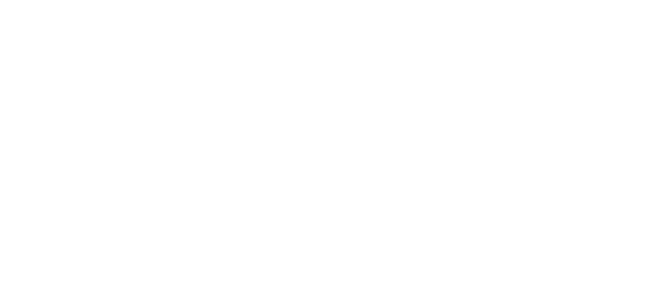
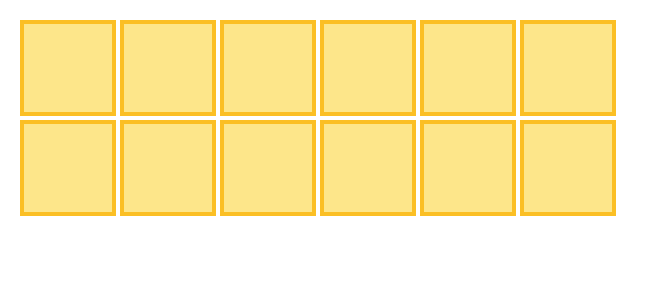
Before and after one commit to kripi-png/VSBuilder, a Svelte app: page / in a window 1280 px wide. Shown: the top 300 px of the page, without its empty margins (0-659 px from the left). Built offline with nearby package versions, Linux system fonts and the light colour scheme.

Commit message:
slots for weapons (and items)

```diff
--- a/src/App.svelte
+++ b/src/App.svelte
@@ -1,5 +1,7 @@
 <script>
+  import EquipmentBar from './lib/EquipmentBar.svelte';
 </script>
 
 <main>
+<EquipmentBar />
 </main>
--- /dev/null
+++ b/src/lib/EquipmentBar.svelte
@@ -0,0 +1,22 @@
+<script>
+import WEAPON_DATA from "/src/assets/weapons.json";
+console.log(WEAPON_DATA);
+
+
+const WEAPONS = Array(6).fill(null);
+const ITEMS = Array(6).fill(null);
+</script>
+
+<div>
+  <div id="weaponBar" class="flex flex-row gap-1 mt-5 ml-5">
+    {#each WEAPONS as weapon}
+      <div class="item bg-amber-200 w-24 h-24 border-4 border-solid border-amber-400"></div>
+    {/each}
+  </div>
+
+  <div id="itemBar" class="flex flex-row gap-1 ml-5 mt-1">
+    {#each ITEMS as item}
+      <div class="item bg-amber-200 w-24 h-24 border-4 border-solid border-amber-400"></div>
+    {/each}
+  </div>
+</div>
```
